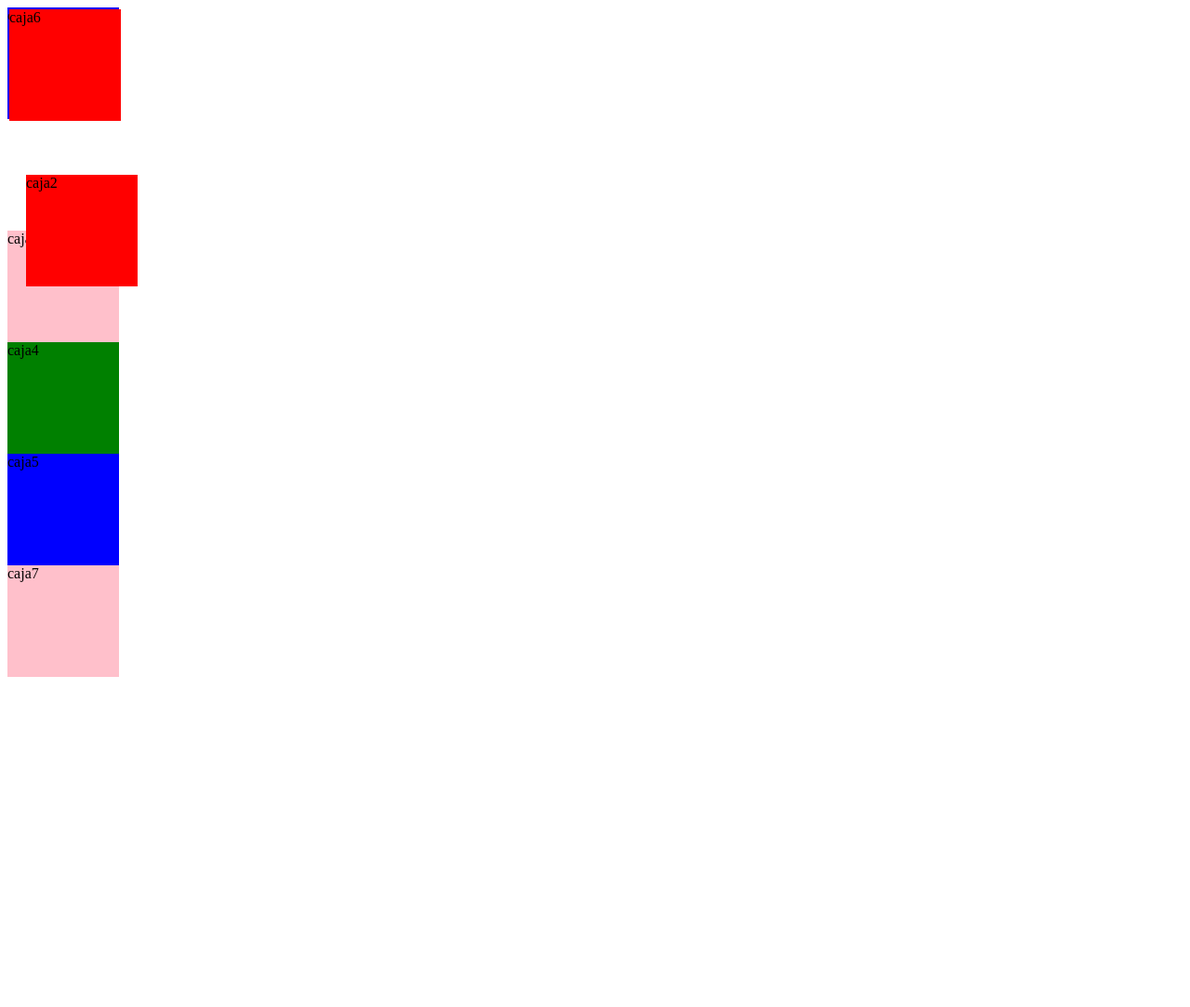
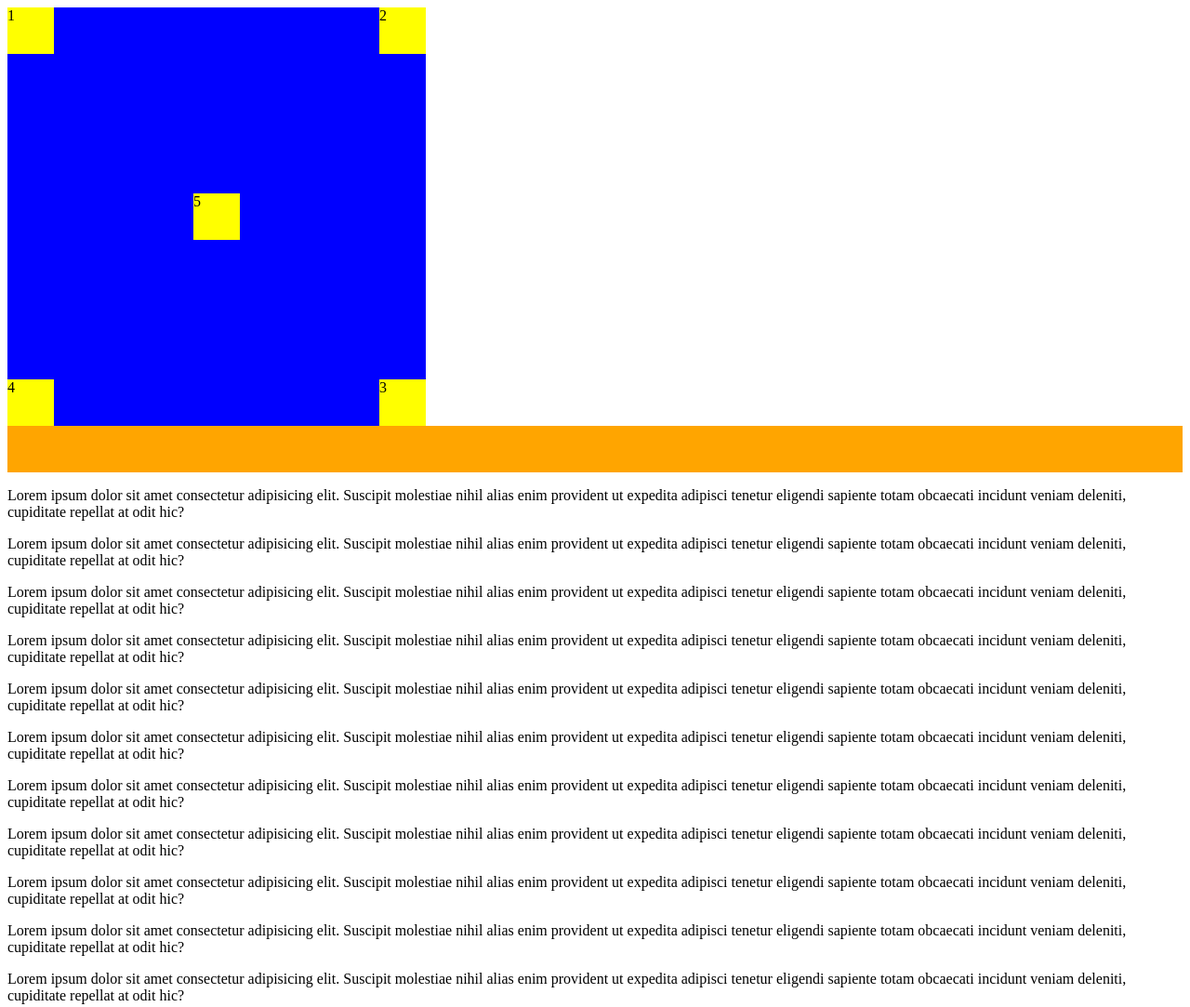
Before and after one commit to AurelioGD/lerning-again-html-css, a plain HTML site: page waca/position/index.html in a window 1280 px wide. Shown: the top 1083 px of the page at 93% size. Before the commit the page ends 800 px from the top, so only its background shows below. Drawn offline with Linux system fonts and the light colour scheme.

Commit message:
position2

```diff
--- a/waca/position/index.html
+++ b/waca/position/index.html
@@ -9,15 +9,27 @@
 </head>
 
 <body>
-    <Div class="caja_1">caja1</Div>
-    <Div class="caja_2">caja2</Div>
-    <Div class="caja_3">caja3</Div>
-    <Div class="caja_4">caja4</Div>
-
-
-    <Div class="caja_1-1">caja5</Div>
-    <Div class="caja_2-2">caja6</Div>
-    <Div class="caja_3-3">caja7</Div>
+<div class="Contenedor">
+    <div class="caja_1">1</div>
+    <div class="caja_2">2</div>
+    <div class="caja_3">3</div>
+    <div class="caja_4">4</div>
+    <div class="caja_5">5</div>
+</div>
+<div class="menu"></div>
+<p>Lorem ipsum dolor sit amet consectetur adipisicing elit. Suscipit molestiae nihil alias enim provident ut expedita adipisci tenetur eligendi sapiente totam obcaecati incidunt veniam deleniti, cupiditate repellat at odit hic?</p>
+<p>Lorem ipsum dolor sit amet consectetur adipisicing elit. Suscipit molestiae nihil alias enim provident ut expedita adipisci tenetur eligendi sapiente totam obcaecati incidunt veniam deleniti, cupiditate repellat at odit hic?</p>
+<p>Lorem ipsum dolor sit amet consectetur adipisicing elit. Suscipit molestiae nihil alias enim provident ut expedita adipisci tenetur eligendi sapiente totam obcaecati incidunt veniam deleniti, cupiditate repellat at odit hic?</p>
+<p>Lorem ipsum dolor sit amet consectetur adipisicing elit. Suscipit molestiae nihil alias enim provident ut expedita adipisci tenetur eligendi sapiente totam obcaecati incidunt veniam deleniti, cupiditate repellat at odit hic?</p>
+<p>Lorem ipsum dolor sit amet consectetur adipisicing elit. Suscipit molestiae nihil alias enim provident ut expedita adipisci tenetur eligendi sapiente totam obcaecati incidunt veniam deleniti, cupiditate repellat at odit hic?</p>
+<p>Lorem ipsum dolor sit amet consectetur adipisicing elit. Suscipit molestiae nihil alias enim provident ut expedita adipisci tenetur eligendi sapiente totam obcaecati incidunt veniam deleniti, cupiditate repellat at odit hic?</p>
+<p>Lorem ipsum dolor sit amet consectetur adipisicing elit. Suscipit molestiae nihil alias enim provident ut expedita adipisci tenetur eligendi sapiente totam obcaecati incidunt veniam deleniti, cupiditate repellat at odit hic?</p>
+<p>Lorem ipsum dolor sit amet consectetur adipisicing elit. Suscipit molestiae nihil alias enim provident ut expedita adipisci tenetur eligendi sapiente totam obcaecati incidunt veniam deleniti, cupiditate repellat at odit hic?</p>
+<p>Lorem ipsum dolor sit amet consectetur adipisicing elit. Suscipit molestiae nihil alias enim provident ut expedita adipisci tenetur eligendi sapiente totam obcaecati incidunt veniam deleniti, cupiditate repellat at odit hic?</p>
+<p>Lorem ipsum dolor sit amet consectetur adipisicing elit. Suscipit molestiae nihil alias enim provident ut expedita adipisci tenetur eligendi sapiente totam obcaecati incidunt veniam deleniti, cupiditate repellat at odit hic?</p>
+<p>Lorem ipsum dolor sit amet consectetur adipisicing elit. Suscipit molestiae nihil alias enim provident ut expedita adipisci tenetur eligendi sapiente totam obcaecati incidunt veniam deleniti, cupiditate repellat at odit hic?</p>
+<p>Lorem ipsum dolor sit amet consectetur adipisicing elit. Suscipit molestiae nihil alias enim provident ut expedita adipisci tenetur eligendi sapiente totam obcaecati incidunt veniam deleniti, cupiditate repellat at odit hic?</p>
+<p>Lorem ipsum dolor sit amet consectetur adipisicing elit. Suscipit molestiae nihil alias enim provident ut expedita adipisci tenetur eligendi sapiente totam obcaecati incidunt veniam deleniti, cupiditate repellat at odit hic?</p>
 
 </body>
 
--- a/waca/position/style.css
+++ b/waca/position/style.css
@@ -1,9 +1,64 @@
-div{
-    width: 120px;
-    height: 120px;
-    display: block;
+.Contenedor{
+    width: 450px;
+    height: 450px;
+    background-color: blue;
+    position: relative;
 }
 .caja_1{
+    width: 50px;
+    height: 50px;
+    background-color: yellow;
+    position: absolute;
+}
+.caja_2{
+    width: 50px;
+    height: 50px;
+    background-color: yellow;
+    position: absolute;
+    right: 0;
+}
+.caja_3{
+    width: 50px;
+    height: 50px;
+    background-color: yellow;
+    position: absolute;
+    bottom: 0;
+    right: 0;
+}
+.caja_4{
+    width: 50px;
+    height: 50px;
+    background-color: yellow;
+    position: absolute;
+    bottom: 0;
+}
+.caja_5{
+    width: 50px;
+    height: 50px;
+    background-color: yellow;
+    position: absolute;
+    top: 0;
+    left: 0;
+    bottom: 0;
+    right: 0;
+
+    margin: auto;
+}
+.menu{
+    height: 50px;
+    background-color: orange;
+    position: sticky;
+    top:50px;
+
+}
+
+
+
+
+
+
+
+/*.caja_1{
  background-color: blue;
 }
 .caja_2{
```
